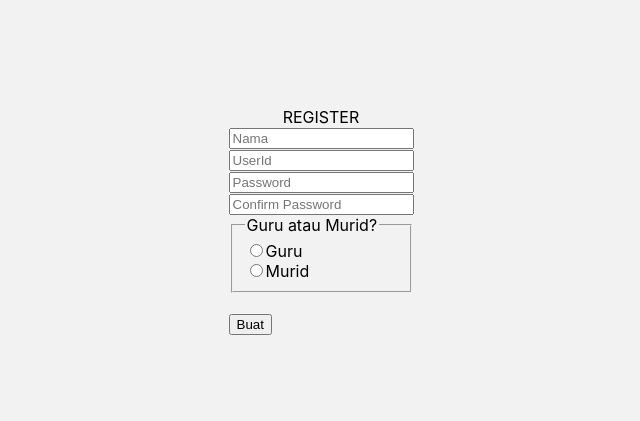
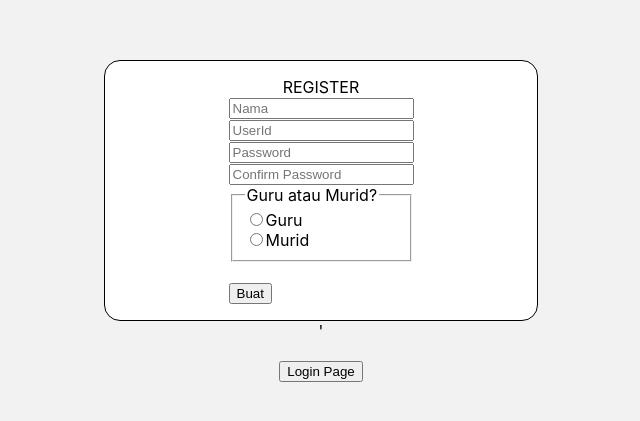
Before and after one commit to jordyf15/sistem-sekolah-pintar, a React (Create React App) app: page /register in a window 1280 px wide. Shown: the part 179-600 px from the top of the page, without its empty margins (319-959 px from the left). Built offline with nearby package versions, Linux system fonts and the light colour scheme; no server answers.

Commit message:
adding register button nav at login page, also adding login nav at registerpage

```diff
--- a/src/pages/LoginPage.js
+++ b/src/pages/LoginPage.js
@@ -39,6 +39,10 @@ const LoginPage = () => {
       setPasswordError("");
     }
   };
+
+  const handleRegister = () => {
+    navigate("/register");
+  }
 
   const handleSubmit = () => {
     let isValid = true;
@@ -113,6 +117,7 @@ const LoginPage = () => {
             isPasswordField
           />
           <ThemedButton onClick={handleSubmit}>Masuk</ThemedButton>
+          <ThemedButton onClick={handleRegister}>Register</ThemedButton>
         </Stack>
       </Stack>
     </Stack>
--- a/src/pages/RegisterPage.js
+++ b/src/pages/RegisterPage.js
@@ -1,5 +1,7 @@
 import { Stack } from '@mui/material';
 import React from "react";
+import { useNavigate } from 'react-router-dom';
+
 
 export default function RegisterForm (){
   const [formData, setFormData] = React.useState(
@@ -13,6 +15,7 @@ export default function RegisterForm (){
     }
 
 )
+const navigate = useNavigate();
 
 function handleChange(event) {
   //console.log(event.target)
@@ -28,15 +31,17 @@ function handleChange(event) {
 function handleSubmit(event) {
   const {nama, userId, password, confirmPassword} =event.target
    event.preventDefault()
-   console.log(nama)
-   if(password.value == confirmPassword.value){
+   if(nama.value.length === 0) console.log("nama tidak boleh kosong");
+   if(userId.value.length === 0) console.log("id tidak boleh kosong");
+   if(password.value.length === 0)console.log("pass tidak boleh kosong");
+   if(confirmPassword.value !== password.value) console.log("password tidak sama");
+   if(password.value === confirmPassword.value){
        console.log("commit to firebase")
    }else{
        console.log(password)
        console.log(confirmPassword)
        console.log("password is not same")
    }
-
 }
 
   return(
@@ -44,9 +49,20 @@ function handleSubmit(event) {
       bgcolor="#f2f2f2"
       alignItems="center"
       justifyContent="center"
-
-      > REGISTER
-      <form
+      >
+      <Stack
+          border="1px solid #000000"
+          width="80vw"
+          bgcolor="background.paper"
+          maxWidth="400px"
+          p={2}
+          alignItems="center"
+          justifyContent="center"
+          spacing={2}
+          borderRadius="16px"
+        >
+        REGISTER
+        <form
       onSubmit={handleSubmit}>
         <input
         type="text"
@@ -104,6 +120,15 @@ function handleSubmit(event) {
         <br/>
         <button>Buat</button>
         </form>
+        </Stack> '
+        <br/>
+        <br/>
+        <button
+        justifyContent="center"
+        alignItems="center"
+        onClick={() => navigate("/login")}
+        >Login Page</button>
+
     </Stack>
 
   )
```
